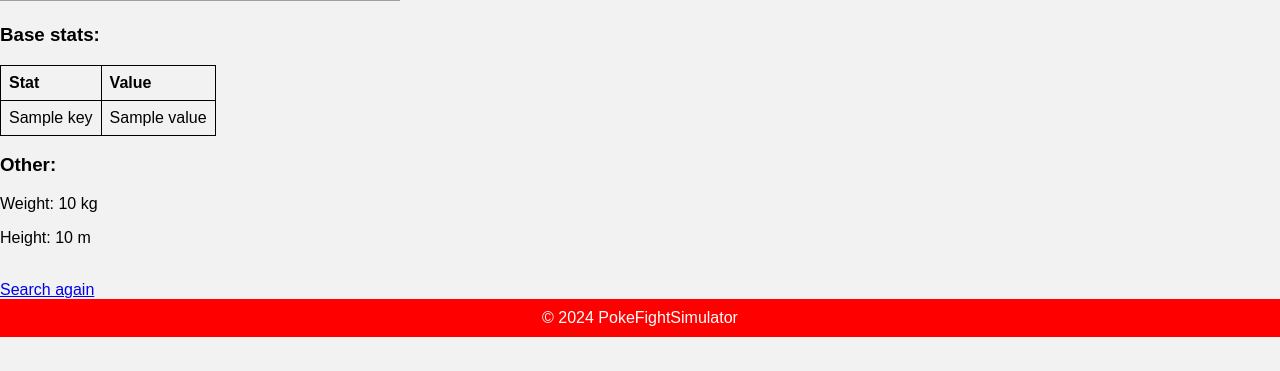
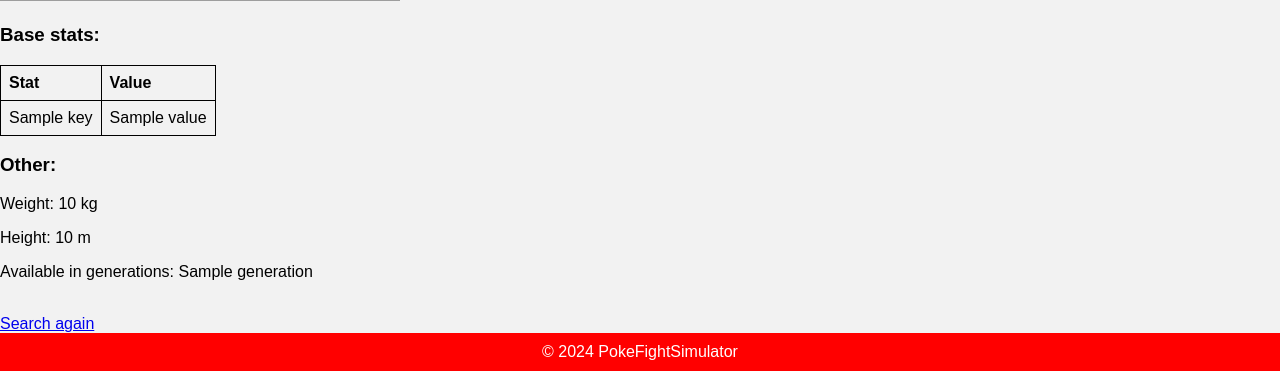
Before and after one commit to LAMaglan/PokeFightSimulartor, a FastAPI app: template templates/pokemon_details.html in a window 1280 px wide. Shown: the part 940-1311 px from the top of the page. Before the commit the page ends 1277 px from the top, so only its background shows below. Run offline with FastAPI, Linux system fonts and the light colour scheme; the template is opened without the code that fills it: most values are stand-ins (such as "Sample title", 1, 10 or a date in 2020); grey boxes are pictures that could not be loaded.

Commit message:
show generation pokemon is available in

```diff
--- a/main.py
+++ b/main.py
@@ -114,7 +114,7 @@ async def read_pokemon(request: Request, pokemon_name: str):
     try:
         logger.info(f"Fetching data for {pokemon_name}.")
 
-        pokemon, pokemon_sprites, cry, weight, height = await get_pokemon(pokemon_name)
+        pokemon, pokemon_sprites, cry, weight, height, generations = await get_pokemon(pokemon_name)
         pokemon_types = pokemon.types
         pokemon_stats = extract_pokemon_base_stats(pokemon)
 
@@ -130,7 +130,8 @@ async def read_pokemon(request: Request, pokemon_name: str):
                 "pokemon_stats": pokemon_stats,
                 "cry": cry,
                 "weight": weight,
-                "height": height
+                "height": height,
+                "generations": generations
             },
         )
         logger.info(f"Data for {pokemon_name} successfully fetched and returned.")
@@ -152,12 +153,12 @@ async def battle(
         (
             pokemon1,
             pokemon1_sprites,
-            _, _, _
+            _, _, _, _
         ) = await get_pokemon(pokemon1_name)
         (
             pokemon2,
             pokemon2_sprites,
-            _, _, _
+            _, _, _, _
         ) = await get_pokemon(pokemon2_name)
 
         # passed on from index.html
--- a/templates/pokemon_details.html
+++ b/templates/pokemon_details.html
@@ -75,7 +75,7 @@
 <h3>Other:</h3>
 <p>Weight: {{ weight }} kg</p>
 <p>Height: {{ height }} m</p>
-
+<p>Available in generations: {{ generations | join(', ') }}</p>
 <br>
 <a href="/">Search again</a>
 {% endblock %}
--- a/utils.py
+++ b/utils.py
@@ -156,6 +156,14 @@ def get_preferred_cry(cries):
     else:
         return None
 
+def get_generations(generations: dict) -> list:
+    """
+    In pokeapi, stored as : generation-i, generation-ii, etc.
+    """
+    generations =  [key for key in generations.keys() if key.startswith("generation")]
+    return [gen.replace('generation-', '') for gen in generations]
+
+
 async def get_pokemon(pokemon_name: str):
     url = f"https://pokeapi.co/api/v2/pokemon/{pokemon_name}"
     async with httpx.AsyncClient() as client:
@@ -178,8 +186,9 @@ async def get_pokemon(pokemon_name: str):
             cry = get_preferred_cry(pokemon_data["cries"])
             weight = pokemon_data["weight"] / 10 #kg
             height = pokemon_data["height"] / 10 #m
+            generations = get_generations(pokemon_data["sprites"]["versions"])
 
-            return pokemon, sprites, cry, weight, height
+            return pokemon, sprites, cry, weight, height, generations
         else:
             raise HTTPException(
                 status_code=response.status_code, detail="Pokemon not found"
```
